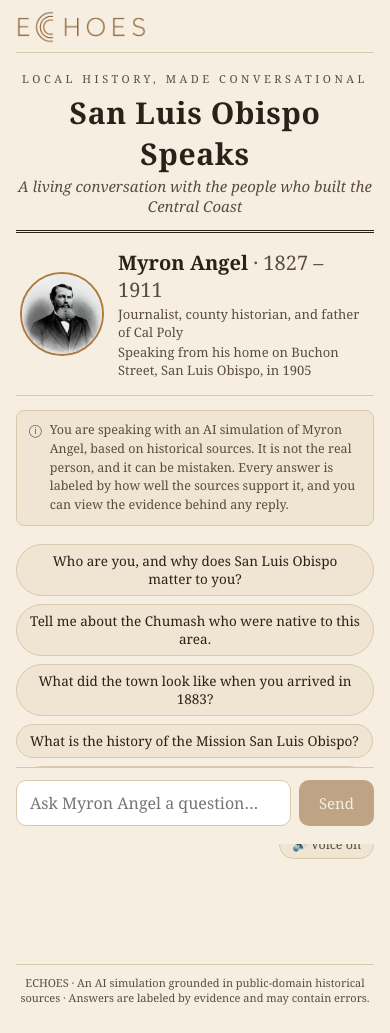
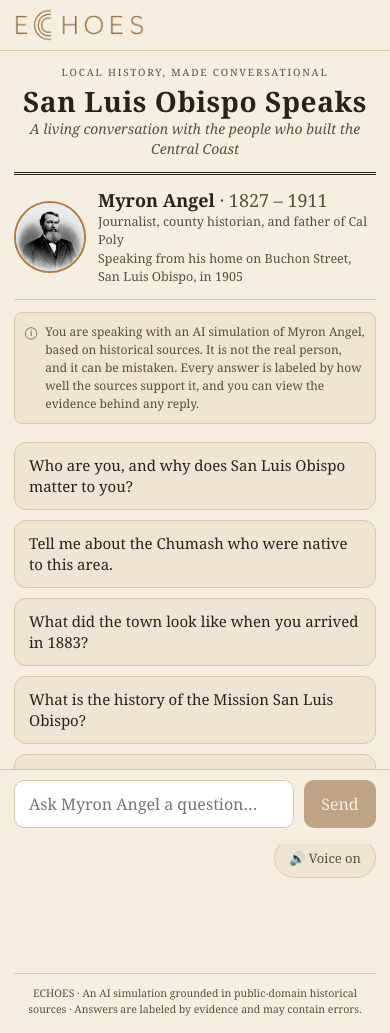
Before and after one commit to matthewkennedy22/Echoes, a Next.js app: page / in a window 390 px wide. Built offline with nearby package versions, Linux system fonts and the light colour scheme.

Commit message:
mobile UX

```diff
--- a/app/globals.css
+++ b/app/globals.css
@@ -435,13 +435,193 @@ body {
 }
 
 @media (max-width: 600px) {
-  .masthead h1 {
-    font-size: 30px;
+  .app {
+    padding-left: max(14px, env(safe-area-inset-left));
+    padding-right: max(14px, env(safe-area-inset-right));
   }
-  .bubble {
-    font-size: 15px;
+
+  .brandbar {
+    margin-left: calc(-1 * max(14px, env(safe-area-inset-left)));
+    margin-right: calc(-1 * max(14px, env(safe-area-inset-right)));
+    padding-left: max(14px, env(safe-area-inset-left));
+    padding-right: max(14px, env(safe-area-inset-right));
+    padding-top: max(8px, env(safe-area-inset-top));
   }
+
   .brand-logo {
     height: 34px;
   }
+
+  .masthead {
+    padding: 14px 0 12px;
+  }
+
+  .masthead .kicker {
+    font-size: 10px;
+    letter-spacing: 0.18em;
+  }
+
+  .masthead h1 {
+    font-size: 28px;
+    line-height: 1.15;
+  }
+
+  .masthead .sub {
+    font-size: 14px;
+    line-height: 1.45;
+    padding: 0 4px;
+  }
+
+  .persona {
+    gap: 12px;
+    padding: 14px 0;
+  }
+
+  .persona .portrait {
+    width: 72px;
+    height: 72px;
+    font-size: 28px;
+  }
+
+  .persona .meta h2 {
+    font-size: 18px;
+    line-height: 1.25;
+  }
+
+  .persona .meta p {
+    font-size: 12.5px;
+    line-height: 1.4;
+  }
+
+  .disclosure {
+    font-size: 12px;
+    padding: 10px;
+    margin: 12px 0;
+  }
+
+  .starters {
+    flex-direction: column;
+    gap: 10px;
+    margin: 6px 0 12px;
+  }
+
+  .starter {
+    width: 100%;
+    text-align: left;
+    font-size: 15px;
+    line-height: 1.4;
+    border-radius: 12px;
+    padding: 12px 14px;
+    min-height: 48px;
+  }
+
+  .voicebar {
+    padding: 4px 0 2px;
+  }
+
+  .voice-toggle {
+    font-size: 13px;
+    padding: 8px 14px;
+    min-height: 40px;
+  }
+
+  .chat {
+    gap: 16px;
+    padding: 6px 0 12px;
+  }
+
+  .msg {
+    max-width: 100%;
+  }
+
+  .msg.user {
+    max-width: 92%;
+  }
+
+  .msg.assistant {
+    max-width: 100%;
+  }
+
+  .bubble {
+    font-size: 16px;
+    line-height: 1.55;
+    padding: 12px 14px;
+  }
+
+  .msg.assistant .bubble {
+    display: block;
+    width: 100%;
+    max-width: 100%;
+  }
+
+  .role-tag {
+    font-size: 10px;
+    margin-bottom: 6px;
+  }
+
+  .role-avatar {
+    width: 22px;
+    height: 22px;
+  }
+
+  .evidence {
+    display: flex;
+    flex-wrap: wrap;
+    align-items: center;
+    gap: 8px 10px;
+    margin-top: 10px;
+  }
+
+  .evidence-toggle {
+    font-size: 13px;
+    margin-left: 0;
+    padding: 6px 2px;
+    min-height: 36px;
+  }
+
+  .figure {
+    max-width: 100%;
+    width: 100%;
+  }
+
+  .figure .fig-caption {
+    font-size: 12.5px;
+  }
+
+  .figure .fig-cite {
+    font-size: 10.5px;
+  }
+
+  .composer {
+    gap: 10px;
+    padding: 10px 0 max(16px, calc(10px + env(safe-area-inset-bottom)));
+    margin-left: calc(-1 * max(14px, env(safe-area-inset-left)));
+    margin-right: calc(-1 * max(14px, env(safe-area-inset-right)));
+    padding-left: max(14px, env(safe-area-inset-left));
+    padding-right: max(14px, env(safe-area-inset-right));
+  }
+
+  .composer textarea {
+    font-size: 16px; /* prevents iOS zoom-on-focus */
+    min-height: 48px;
+    padding: 12px 14px;
+  }
+
+  .send {
+    flex-shrink: 0;
+    min-width: 72px;
+    min-height: 48px;
+    padding: 0 16px;
+    font-size: 16px;
+  }
+
+  .footer {
+    font-size: 10.5px;
+    line-height: 1.45;
+    padding: 12px 0 max(16px, env(safe-area-inset-bottom));
+  }
+
+  .error {
+    font-size: 13px;
+  }
 }
--- a/app/layout.tsx
+++ b/app/layout.tsx
@@ -5,6 +5,12 @@ export const metadata: Metadata = {
   title: "ECHOES — Talk with San Luis Obispo's History",
   description:
     "Converse with Myron Angel, the father of Cal Poly and chronicler of San Luis Obispo — an AI simulation grounded in historical sources.",
+};
+
+export const viewport = {
+  width: "device-width",
+  initialScale: 1,
+  viewportFit: "cover",
 };
 
 export default function RootLayout({
```
